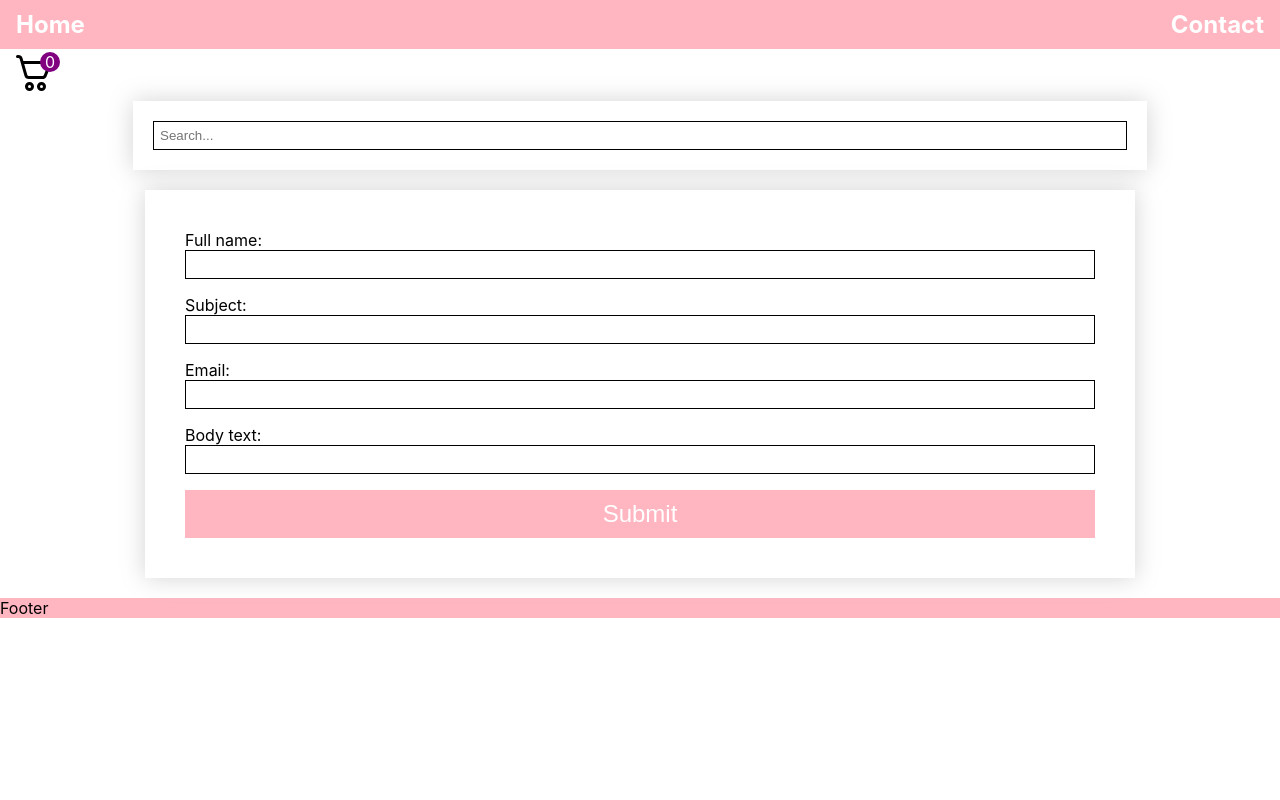
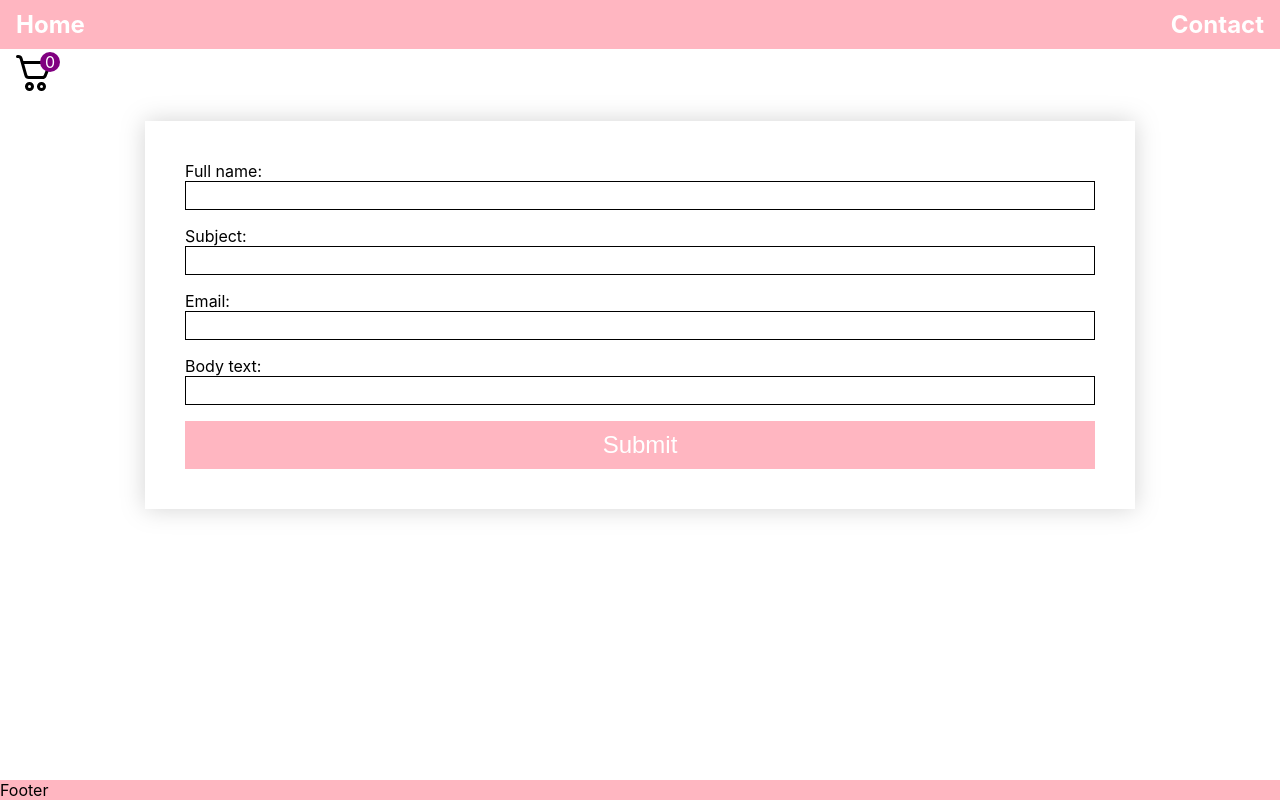
Before and after one commit to k12re/react-framework-ca, a React (Create React App) app: page /contact in a window 1280 px wide. Built offline with nearby package versions, Linux system fonts and the light colour scheme.

Commit message:
fixed conitional render on search form + small changes

```diff
--- a/src/App.css
+++ b/src/App.css
@@ -8,9 +8,18 @@
   pointer-events: none;
 }
 
+html,
+body,
+#root,
+.App {
+  min-height: 100vh;
+  position: relative;
+}
+
 footer {
   width: 100%;
-  bottom: 0px;
+  bottom: 0;
+  position: absolute;
   background-color: lightpink;
 }
 
--- a/src/App.js
+++ b/src/App.js
@@ -1,4 +1,11 @@
-import { Outlet, Route, Routes, Link, useParams } from "react-router-dom";
+import {
+  Outlet,
+  Route,
+  Routes,
+  Link,
+  useParams,
+  useLocation,
+} from "react-router-dom";
 import "./App.css";
 import {
   createContext,
@@ -82,12 +89,13 @@ function NotFound() {
 }
 
 function Header() {
+  const location = useLocation();
   return (
     <header>
       <Nav />
       <div>
         <Cart />
-        <Search />
+        {location.pathname === "/" ? <Search /> : null}
       </div>
     </header>
   );
@@ -237,6 +245,7 @@ function App() {
           <Routes>
             <Route path="/" element={<Layout />}>
               <Route index element={<Home />} />
+              <Route />
               {/* <Route path="product" element={<ProductPage />} /> */}
               <Route path="checkout" element={<CheckOutPage />} />
               <Route path="checkoutsuccess" element={<CheckOutSuccessPage />} />
--- a/src/App.styles.jsx
+++ b/src/App.styles.jsx
@@ -28,6 +28,7 @@ export const ProductListContainer = styled.ul`
   flex-direction: row;
   flex-wrap: wrap;
   justify-content: center;
+  margin-bottom: 0;
 `;
 
 export const ProductContainer = styled.div`
@@ -48,6 +49,7 @@ export const ProductContainer = styled.div`
   img {
     object-fit: cover;
     height: 400px;
+    max-width: 100%;
   }
 `;
 
```
